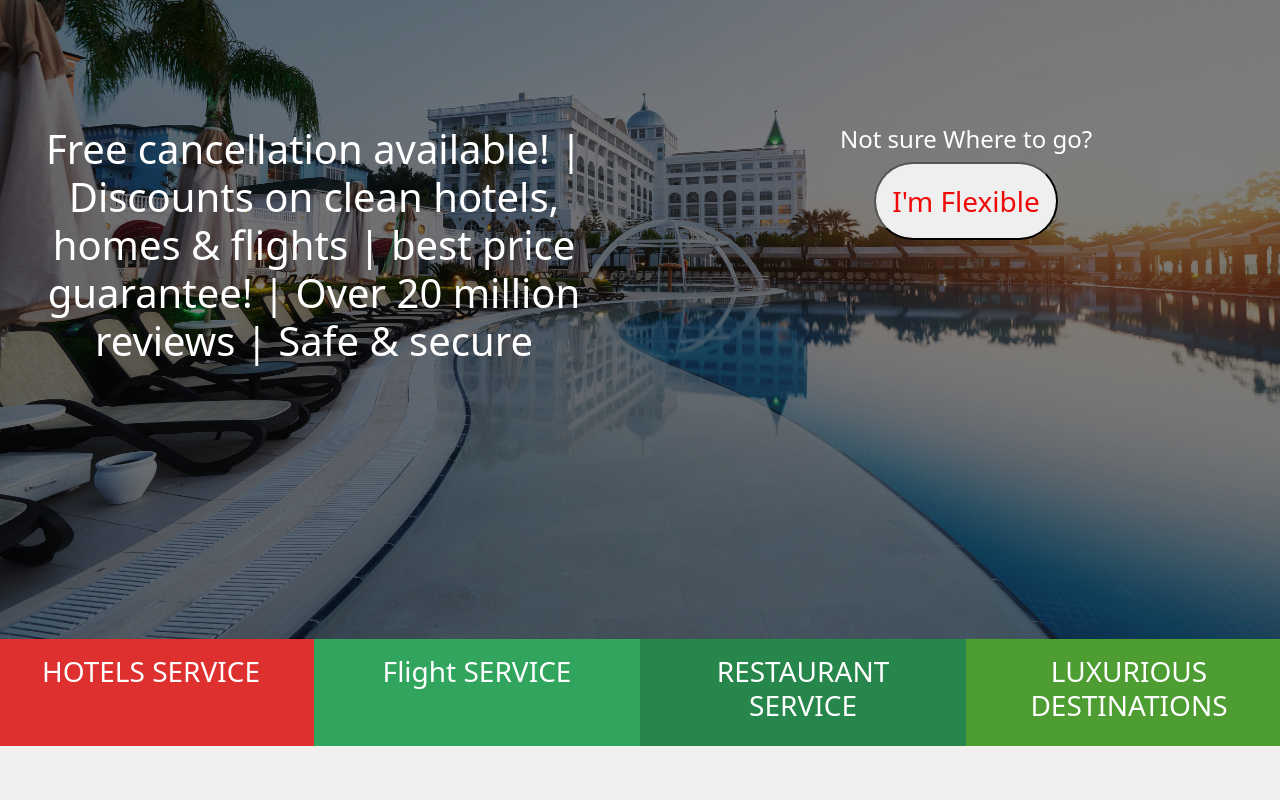
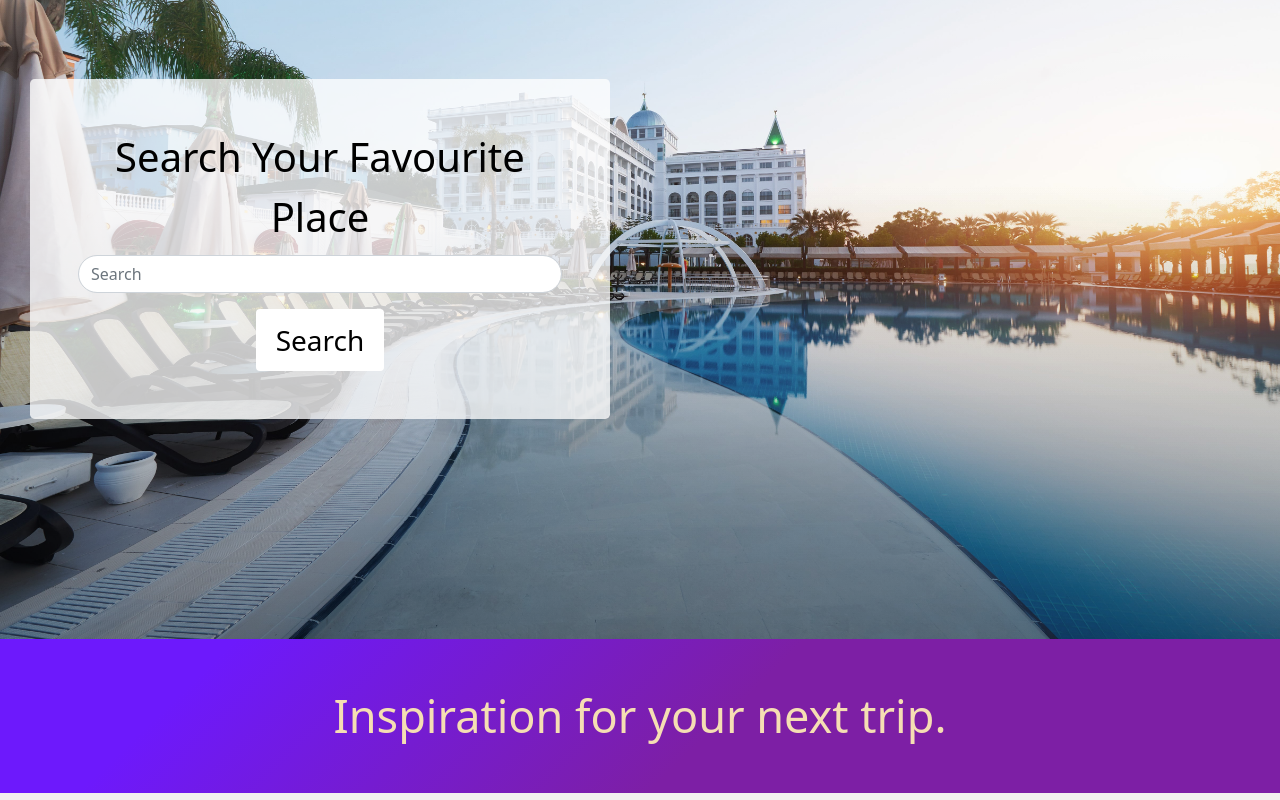
Before and after one commit to rokibulslam/Trip-Advisor-Client-MERN, a React (Create React App) app: page / in a window 1280 px wide. Shown: the part 220-1020 px from the top of the page. Built offline with nearby package versions, Linux system fonts and the light colour scheme; no server answers; the HTML template or start-up script is replaced by a standard one.

Commit message:
banner changed

```diff
--- a/src/Component/Home/Banner/Banner.css
+++ b/src/Component/Home/Banner/Banner.css
@@ -1,6 +1,6 @@
 .banner {
     background-image: url("../../../images/mer-min.jpg"),
-        linear-gradient(rgba(0, 0, 0, 0.5), rgba(0, 0, 0, 0.5));
+        linear-gradient(rgba(250, 250, 250, 0.281), rgba(0, 0, 0, 0.377));
     height: 780px;
     width: 100%;
     /* border: 1px solid red; */
@@ -9,6 +9,21 @@
     background-size: cover;
     background-position: center;
 }
+.banner-text{
+    color: rgb(253, 253, 252);
+    background-color: rgba(8, 8, 8, 0.267);
+    padding: 30px;
+    border-radius: 50px;
+}
 .btn-text{
-    color: rgb(240, 8, 8);
+    color: rgb(0, 0, 0);
+    background-color: rgb(255, 255, 255);
+    backdrop-filter: blur(5px);
+    border: 0;
+    padding: 10px 20px 10px 20px;
 }
+.search-bar{
+    background-color: rgba(255, 255, 255, 0.767);
+    padding: 30px 0 30px 0;
+    margin: 0px 30px 0px 30px;
+}
--- a/src/Component/Home/Banner/Banner.js
+++ b/src/Component/Home/Banner/Banner.js
@@ -1,19 +1,31 @@
 import React from 'react';
 import './Banner.css'
+import pic from '../../../images/tourist.jpeg'
+import { Button, Form } from 'react-bootstrap';
+
 
 const Banner = () => {
     return (
-        <div className = "banner banner d-flex banner align-items-center justify-content-center" >
-            <div className = "row" >
-            <div className="col-md-6 col-sm-12">
-                <h1 className="text-white fw-light fs-1">Free cancellation available! | Discounts on clean hotels, homes & flights | best price guarantee! | Over 20 million reviews | Safe & secure</h1>
-                </div>
-                <div className="col-md-6 col-sm-12">
-                    <h4 className="text-white">Not sure Where to go?</h4>
-                    <button className="rounded-pill p-3  fs-3 btn-text">I'm Flexible</button>
-                </div>
+      <div className="banner banner d-flex banner align-items-center justify-content-center">
+        <div className="row">
+          <Form>
+            <div className="search-bar d-flex justify-content-center align-items-center align-content-center flex-column p-5 rounded rounded-3">
+              <Form.Group className="mb-3" controlId="formBasicEmail">
+                <Form.Label className="fs-1 text-black ">
+                  Search Your Favourite Place
+                </Form.Label>
+                <Form.Control
+                  className="w-100 rounded-pill"
+                  type="text"
+                  placeholder="Search"
+                />
+              </Form.Group>
+              <button className="rounded  fs-3 btn-text">Search</button>
+            </div>
+          </Form>
         </div>
-        </div>
+        <div className="col-md-6 col-sm-12"></div>
+      </div>
     );
 };
 
--- a/src/Component/Home/Home/Home.js
+++ b/src/Component/Home/Home/Home.js
@@ -9,8 +9,8 @@ const Home = () => {
     return (
       <div>
         <Banner></Banner>
+        <Services></Services>
         <ServiceBar></ServiceBar>
-            <Services></Services>
         <Article></Article>
         <Info></Info>
       </div>
--- a/src/Component/Home/Hotels/Hotels.css
+++ b/src/Component/Home/Hotels/Hotels.css
@@ -2,7 +2,13 @@
     background-color: #f2f0ef;
 
 }
-
+.explore-header{
+    color: wheat;
+    font-size: 45px;
+    padding: 50px 0px 50px 0px;
+    transition: 8s;
+    background-image: linear-gradient( 135.9deg,  rgba(109,25,252,1) 16.4%, rgba(125,31,165,1) 56.1% );
+}
 .card-style {
     transition: 0.8s;
 }
--- a/src/Component/Home/Hotels/Hotels.js
+++ b/src/Component/Home/Hotels/Hotels.js
@@ -16,10 +16,8 @@ const Hotels = () => {
 
     return (
       <div className="bg-color">
+        <h1 className="explore-header">Inspiration for your next trip.</h1>
         <div id="hotels" className="container py-5 ">
-          <h1 className="text-center p-5  fs-1 fw-bolder">
-            Inspiration for your next trip.
-          </h1>
           <div className="row">
             {Hotels?.map((hotel) => (
               <div key={hotel._id} className="col-md-3 g-4 col-sm-12">
--- a/src/Component/Home/ServiceBar/ServiceBar.css
+++ b/src/Component/Home/ServiceBar/ServiceBar.css
@@ -1,16 +1,24 @@
 
 .service1 {
-    background-color: rgb(223 48 48);
+    background-color: red;
+    color: wheat;
+    padding: 30px 0 30px 0;
 }
 
 .service2 {
-    background-color: rgb(49 164 93);
+    background-color: rgb(17, 0, 255);
+    color: wheat;
+    padding: 30px 0 30px 0;
 }
 
 .service3 {
-    background-color: rgb(38 134 75);
+    background-color: rgb(0, 255, 0);
+    color: wheat;
+    padding: 30px 0 30px 0;
 }
 
 .service4 {
-    background-color: rgb(77 157 50);
+    background-color: rgb(255, 0, 255);
+    color: wheat;
+    padding: 30px 0 30px 0;
 }
--- a/src/Component/Home/ServiceBar/ServiceBar.js
+++ b/src/Component/Home/ServiceBar/ServiceBar.js
@@ -6,18 +6,18 @@ const ServiceBar = () => {
         <div className="row">
             <div className="col-md-3 service1">
                 <h3 className
-                ="p-3 text-center text-white">HOTELS SERVICE</h3>
+                ="p-3 text-center ">HOTELS SERVICE</h3>
             </div>
             <div className="col-md-3 service2">
-                <h3 className="p-3 text-center text-white">Flight SERVICE</h3>
+                <h3 className="p-3 text-center ">Flight SERVICE</h3>
             </div>
             <div className="col-md-3 service3">
                 <h3 className
-                ="p-3 text-center text-white">RESTAURANT SERVICE</h3>
+                ="p-3 text-center ">RESTAURANT SERVICE</h3>
             </div>
-            <div className="col-md-3 service4 text-center text-white">
+            <div className="col-md-3 service4 text-center ">
                 <h3 className
-                ="p-3 text-center text-white">LUXURIOUS DESTINATIONS</h3>
+                ="p-3 text-center ">LUXURIOUS DESTINATIONS</h3>
             </div>
         </div>
     );
```
Also changed, not shown: src/images/tourist.jpeg (added). Lines whose indentation alone changed are shown as unchanged.
